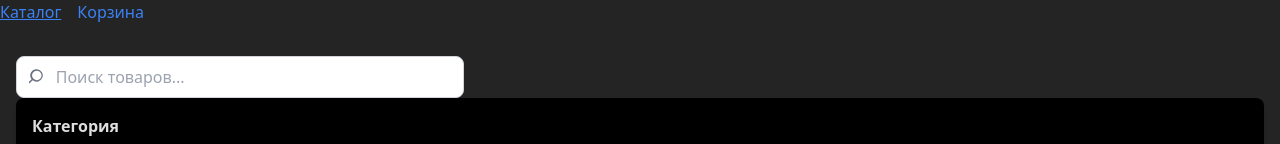
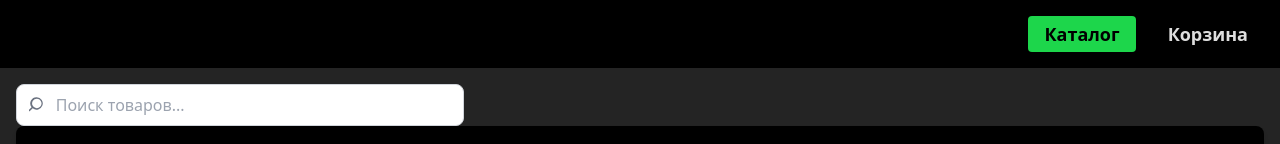
Before and after one commit to Eduard-Gergil/product-catalog-testwork, a React (Vite) app: page / in a window 1280 px wide. Shown: the top 144 px of the page. Built offline with nearby package versions, Linux system fonts and the light colour scheme.

Commit message:
refactor: move navigation to Header and update styles

```diff
--- a/src/App.tsx
+++ b/src/App.tsx
@@ -2,18 +2,12 @@ import { BrowserRouter, Routes, Route, Link } from 'react-router'
 import './App.css'
 import Home from './pages/Home'
 import Cart from './pages/Cart'
+import Header from './components/Header'
 
 function App() {
   return (
     <BrowserRouter>
-      <nav className="flex space-x-4 mb-4">
-        <Link to="/" className="text-blue-500 hover:underline">
-          Каталог
-        </Link>
-        <Link to="/cart" className="text-blue-500 hover:underline">
-          Корзина
-        </Link>
-      </nav>
+      <Header />
 
       <Routes>
         <Route path="/" element={<Home />} />
--- /dev/null
+++ b/src/components/Header.tsx
@@ -0,0 +1,28 @@
+import { NavLink } from "react-router";
+import cn from "classnames";
+
+export default function Header() {
+  return (
+    <header className="px-4 py-4 bg-[#000000] flex justify-end">
+      <nav className="flex space-x-4">
+        <NavLink to="/" className={({ isActive }) =>
+          cn(
+            "px-4 py-1 rounded text-lg font-semibold active:scale-95 transition",
+            { "px-12 bg-[#1dd64b] text-[#000]": isActive }
+          )}
+        >
+          Каталог
+        </NavLink>
+
+        <NavLink to="/cart" className={({ isActive }) =>
+          cn(
+            "px-4 py-1 rounded text-lg font-semibold active:scale-95 transition",
+            { "px-12 bg-[#1dd64b] text-[#000]": isActive }
+          )}
+        >
+          Корзина
+        </NavLink>
+      </nav>
+    </header>
+  );
+}
```
